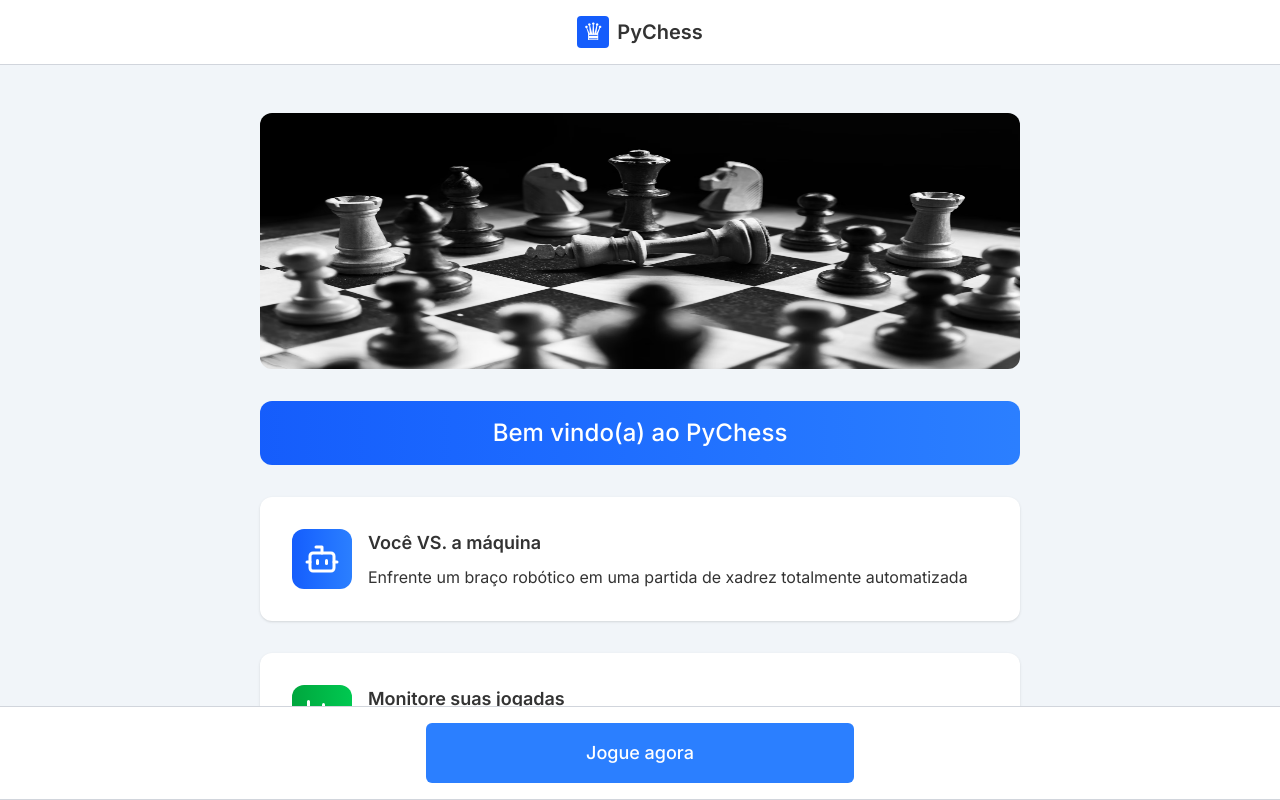
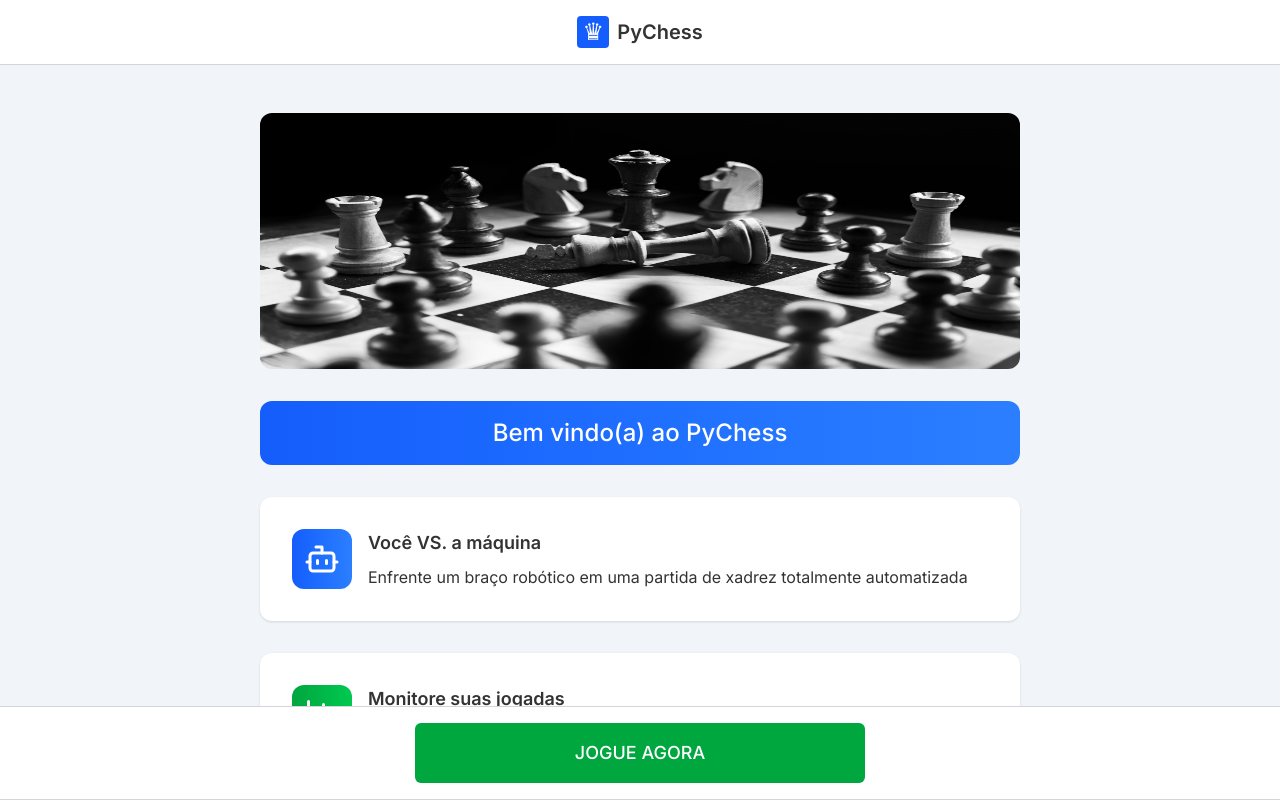
Before and after one commit to pineappletechnology-dev/Pychess-Front, a Next.js app: page / in a window 1280 px wide. Shown: the top 800 px of the page. Built offline with nearby package versions, Linux system fonts and the light colour scheme; no server answers.

Commit message:
refactor(ui): atualiza estilos do botão genérico e ajusta propriedades de layout

```diff
--- a/src/components/GenericButton/GenericButton.tsx
+++ b/src/components/GenericButton/GenericButton.tsx
@@ -7,7 +7,7 @@ interface GenericButtonProps {
 export default function GenericButton({ text, type = "button", onClick }: GenericButtonProps) {
     return (
         <button type={type}
-            className="bg-blue-500 py-4 text-white px-40 mx-auto rounded-md font-medium text-lg cursor-pointer hover:bg-blue-400 transition-all"
+            className="bg-green-600 py-4 uppercase text-white px-28 md:px-40 mx-auto rounded-md font-medium text-lg cursor-pointer hover:bg-green-400 transition-all"
             onClick={onClick}>
             {text}
         </button>
--- a/src/styles/globals.css
+++ b/src/styles/globals.css
@@ -9,10 +9,10 @@ body {
 }
 
 /* Desabilita o comportamento de links sublinhados em navegadores */
-a {
+/* a {
   text-decoration: none;
   color: inherit;
-}
+} */
 
 /* Remove os estilos padrão de botões */
 /* button {
```
